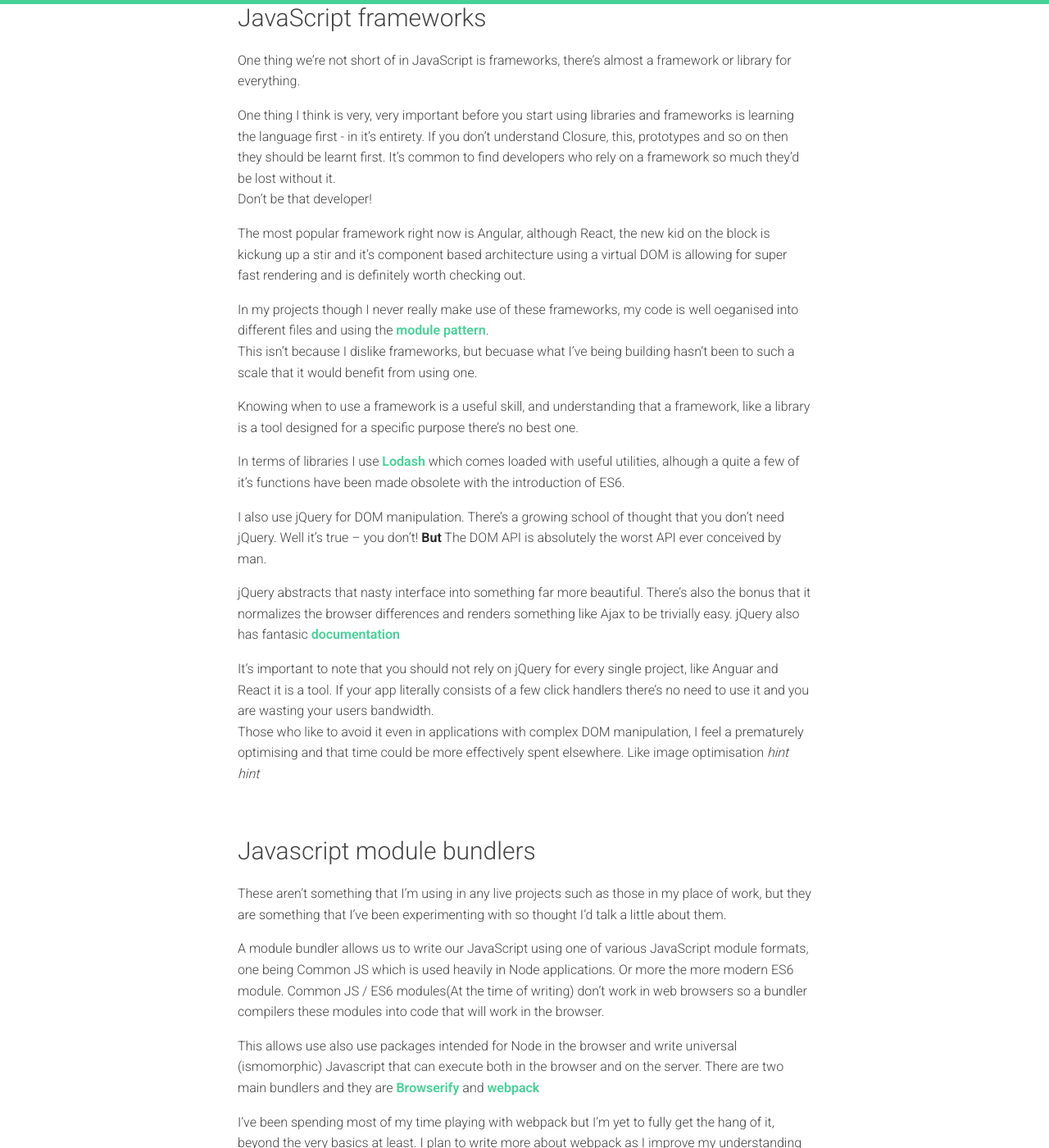
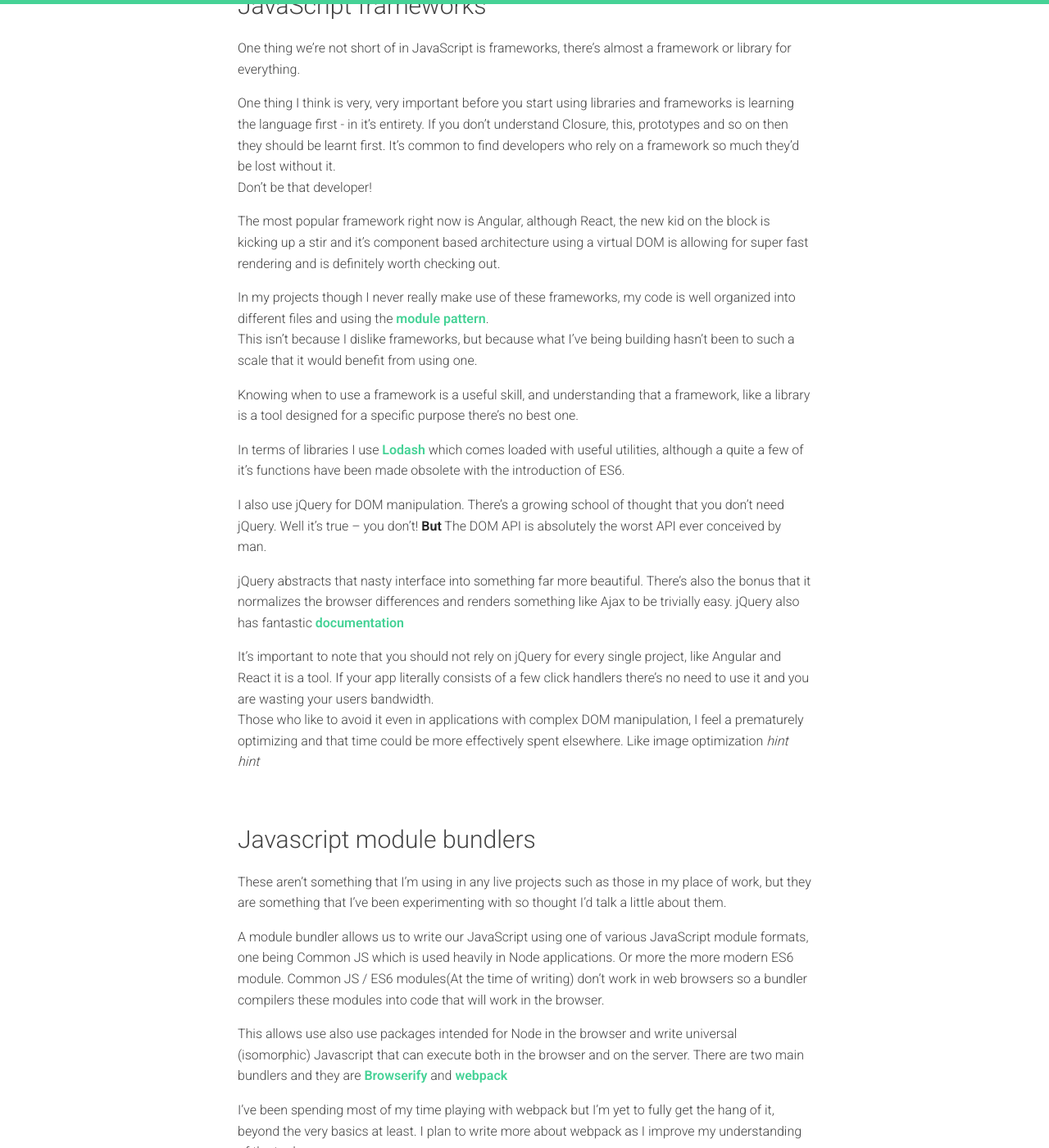
Before and after one commit to rbrtsmith/rbrtsmith.github.io, a Jekyll site: the page built from _posts/2015-08-29-a-modern-frontend-workflow.md, in a window 1280 px wide and 1400 px high, scrolled down 3662 px. Shown: the whole window at 82% size. Built offline with Jekyll 4.4.1, drawn with Linux system fonts in a browser that asks for light colours; comment, search, counter and statistics services are not loaded; some of the changed text lies outside the part shown.

```diff
--- a/_posts/2015-08-29-a-modern-frontend-workflow.md
+++ b/_posts/2015-08-29-a-modern-frontend-workflow.md
@@ -10,7 +10,7 @@
 
 The workflow of a modern front-end developer has changed **vastly** in the past four or five years.  The days of using a cumbersome IDE such as Dreamweaver and
 are drag n drop solutions are (thankfully) long gone.
-We've got a vast array of tools that allow us to build well organised,
+We've got a vast array of tools that allow us to build well organized,
 scalable web applications.
 In this post I shall give an overview of the tools that I currently use in my
 front-end workflow.
@@ -49,15 +49,15 @@
 </nav>
 {% endhighlight %}
 
-In CSS / Sass it works like with abbreviations so `posa` then hit tab will produce `position: absolute;`  `w200` will equal `width: 200px;` You can probably guess what `tac` does..  I learnt Emmet by printing out a cheatsheet and referring to itas I was coding, and gradually introduced it to my coding.
+In CSS / Sass it works like with abbreviations so `posa` then hit tab will produce `position: absolute;`  `w200` will equal `width: 200px;` You can probably guess what `tac` does..  I learnt Emmet by printing out a cheatsheet and referring to it as I was coding.
 
 The [Emmet documentation](http://docs.emmet.io/abbreviations/syntax/) is a good place to get started.
 
 &nbsp;
 
 ##IDE's &amp; text editors
-Honestly, in web development there is no real need for a weighty IDE enviroment.  A text editor will do just fine.  The most popular right now are Sublime Text 3, Vim, Emacs and Atom.
-I personally use [Sublime text 3](http://www.sublimetext.com/3), out of the box it's very simple but has an incredible ecosystem of plugins and is highly customisable.  With it's well thought out keyboard shortcuts and when combined with Emmet you can write and edit code **blazingly fast**
+Honestly, in web development there is no real need for a weighty IDE environment.  A text editor will do just fine.  The most popular right now are Sublime Text 3, Vim, Emacs and Atom.
+I personally use [Sublime text 3](http://www.sublimetext.com/3), out of the box it's very simple but has an incredible ecosystem of plugins and is highly customizable.  With it's well thought out keyboard shortcuts and when combined with Emmet you can write and edit code **blazingly fast**
 
 Here's some plugins that I use with Sublime text 3
 
@@ -67,7 +67,7 @@
 
 And my [user preferences JSON file](https://github.com/rbrtsmith/Sublime-preferences/blob/master/preferences.json)
 
-When I'm working in terminal - I use VIM, which is installed by default on every Mac & unix based machine.  My skills with VIM are limited at best, but over time they'll improve.
+When I'm working in terminal - I use VIM, which is installed by default on every Mac & Unix based machine.  My skills with VIM are limited at best, but over time they'll improve.
 
 &nbsp;
 
@@ -118,21 +119,21 @@
 One thing I think is very, very important before you start using libraries and frameworks is learning the language first - in it's entirety.  If you don't understand Closure, this, prototypes and so on then they should be learnt first.  It's common to find developers who rely on a framework so much they'd be lost without it.
 Don't be that developer!
 
-The most popular framework right now is Angular, although React, the new kid on the block is kickung up a stir and it's component based architecture using a virtual DOM is allowing for super fast rendering and is definitely worth checking out.
+The most popular framework right now is Angular, although React, the new kid on the block is kicking up a stir and it's component based architecture using a virtual DOM is allowing for super fast rendering and is definitely worth checking out.
 
-In my projects though I never really make use of these frameworks, my code is well oeganised into different files and using the [module pattern](http://www.adequatelygood.com/JavaScript-Module-Pattern-In-Depth.html).
-This isn't because I dislike frameworks, but becuase what I've being building hasn't been to such a scale that it would benefit from using one.
+In my projects though I never really make use of these frameworks, my code is well organized into different files and using the [module pattern](http://www.adequatelygood.com/JavaScript-Module-Pattern-In-Depth.html).
+This isn't because I dislike frameworks, but because what I've being building hasn't been to such a scale that it would benefit from using one.
 
 Knowing when to use a framework is a useful skill, and understanding that a framework, like a library is a tool designed for a specific purpose there's no best one.
 
-In terms of libraries I use [Lodash](https://lodash.com/) which comes loaded with useful utilities, alhough a quite a few of it's functions have been made obsolete with the introduction of ES6.
+In terms of libraries I use [Lodash](https://lodash.com/) which comes loaded with useful utilities, although a quite a few of it's functions have been made obsolete with the introduction of ES6.
 
 I also use jQuery for DOM manipulation.  There's a growing school of thought that you don't need jQuery.  Well it's true &ndash; you don't!  **But** The DOM API is absolutely the worst API ever conceived by man.
 
-jQuery abstracts that nasty interface into something far more beautiful.  There's also the bonus that it normalizes the browser differences and renders something like Ajax to be trivially easy.  jQuery also has fantasic [documentation](http://api.jquery.com/)
+jQuery abstracts that nasty interface into something far more beautiful.  There's also the bonus that it normalizes the browser differences and renders something like Ajax to be trivially easy.  jQuery also has fantastic [documentation](http://api.jquery.com/)
 
-It's important to note that you should not rely on jQuery for every single project, like Anguar and React it is a tool.  If your app literally consists of a few click handlers there's no need to use it and you are wasting your users bandwidth.
-Those who like to avoid it even in applications with complex DOM manipulation, I feel a prematurely optimising and that time could be more effectively spent elsewhere.  Like image optimisation *hint hint*
+It's important to note that you should not rely on jQuery for every single project, like Angular and React it is a tool.  If your app literally consists of a few click handlers there's no need to use it and you are wasting your users bandwidth.
+Those who like to avoid it even in applications with complex DOM manipulation, I feel a prematurely optimizing and that time could be more effectively spent elsewhere.  Like image optimization *hint hint*
 
 &nbsp;
 
@@ -142,7 +143,7 @@
 A module bundler allows us to write our JavaScript using one of various JavaScript module formats, one being Common JS which is used heavily in Node applications. Or more the more modern ES6 module.
 Common JS / ES6 modules(At the time of writing) don't work in web browsers so a bundler compilers these modules into code that will work in the browser.
 
-This allows use also use packages intended for Node in the browser and write universal (ismomorphic) Javascript that can execute both in the browser and on the server.
+This allows use also use packages intended for Node in the browser and write universal (isomorphic) Javascript that can execute both in the browser and on the server.
 There are two main bundlers and they are [Browserify](http://browserify.org/) and [webpack](http://webpack.github.io/)
 
 I've been spending most of my time playing with webpack but I'm yet to fully get the hang of it, beyond the very basics at least.  I plan to write more about webpack as I improve my understanding of the tool.
```
Also changed, not shown: other parts of _posts/2015-08-29-a-modern-frontend-workflow.md (+27 -26 lines), _includes/header.html (+7 -0 lines), work/index.html (added, +25 -0 lines).
